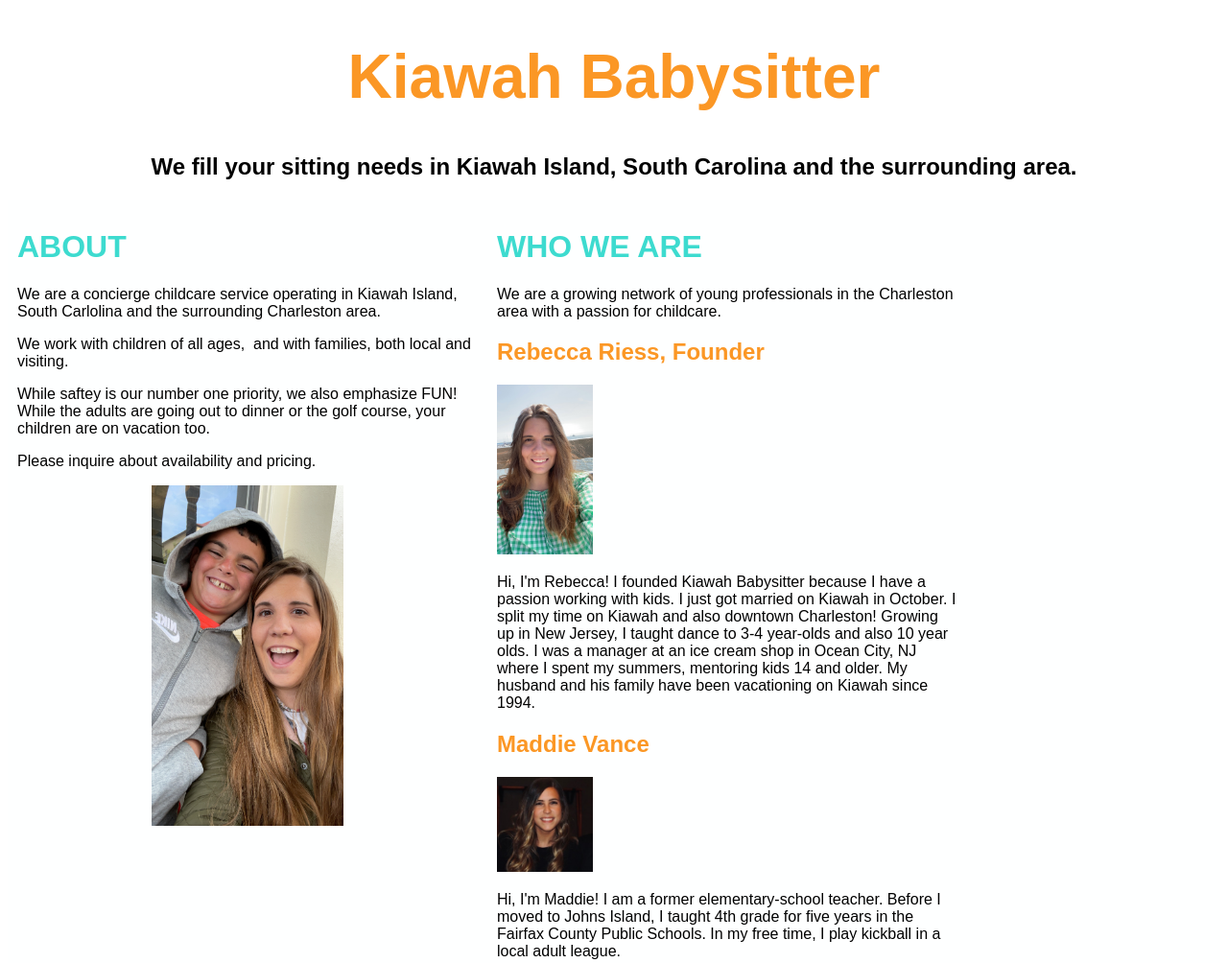
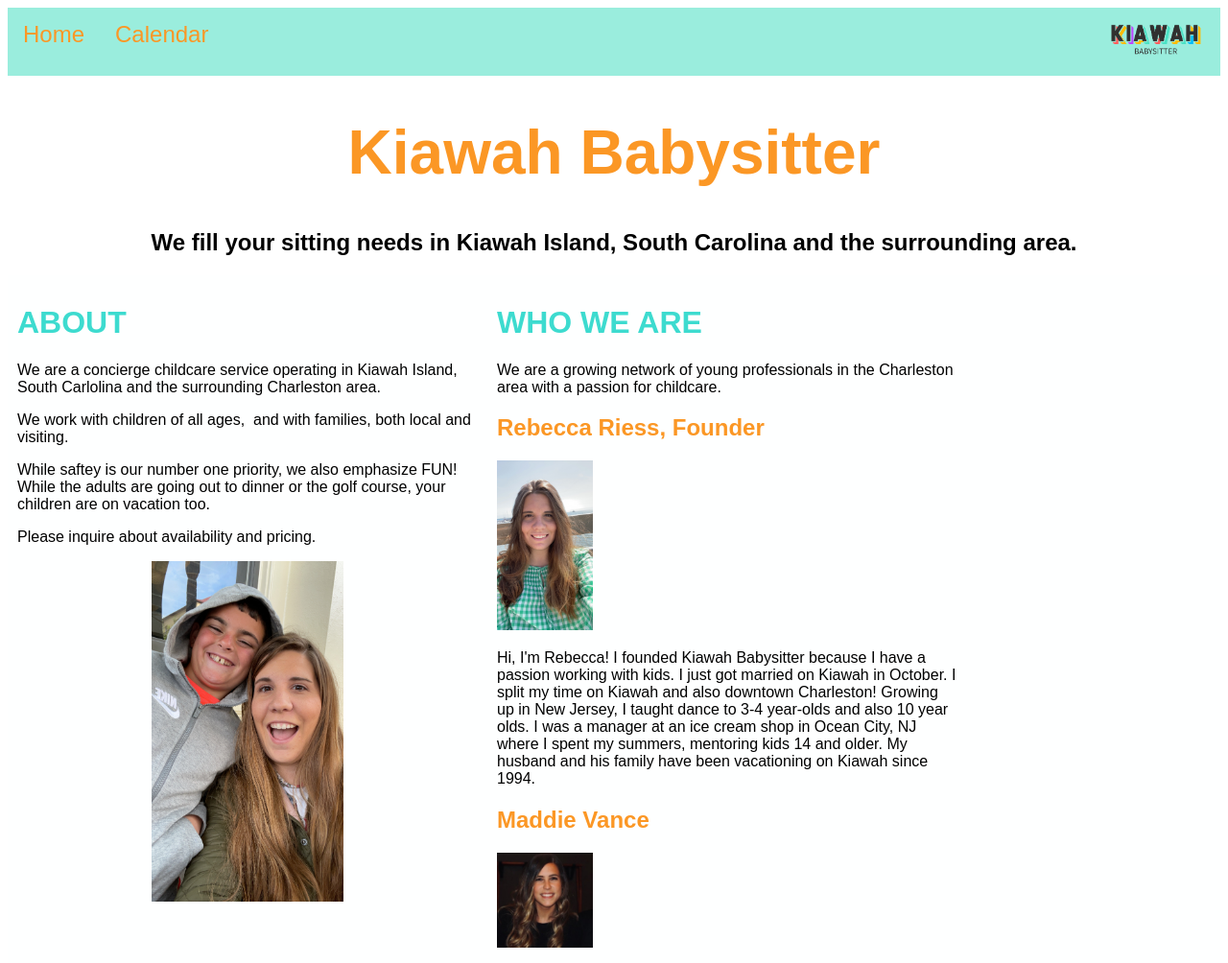
Before and after one commit to hans-riess/kiawahbabysitter.github.io, a plain HTML site: page index.html in a window 1280 px wide. Shown: the top 1004 px of the page at 96% size. Drawn offline with Linux system fonts and the light colour scheme; a script that the page names is missing; a web font is replaced by a local one.

Commit message:
calendar

```diff
--- a/index.html
+++ b/index.html
@@ -48,13 +48,45 @@ font-style: normal;
     width: 100%;
   }
 }
+
+ul {
+  list-style-type: none;
+  margin: 0;
+  padding: 0;
+  overflow: hidden;
+  background-color: #9AEDDD;
+}
+
+li {
+  float: left;
+}
+
+li a {
+  display: block;
+  color: #fb9725;
+  text-align: center;
+  font-size: 24px;
+  padding: 14px 16px;
+  text-decoration: none;
+}
+
+li a:hover:not(.active) {
+  background-color: #1EAB90;
+}
+
 </style>
-	<link rel="shortcut icon" type="image/x-icon" href="images/favicon.ico">
+<link rel="shortcut icon" type="image/x-icon" href="images/favicon.ico">
 </head>
 <body>
 
+<ul>
+	<li><a href="index.html">Home </a> </li>
+  <li><a href="calendar.html">Calendar</a></li>
+  <li style="float:right"><a href="index.html"><img src="images/transparent-cropped-logo.png" width="100" height="37" alt=""/></a></li>
+</ul>
+
 <header>
-	<h1  style="color:#fb9725; text-align: center; font-size: 48pt"> Kiawah Babysitter </h1>
+	<h1 style="color:#fb9725; text-align: center; font-size: 48pt"> Kiawah Babysitter </h1>
 	<h2 style="text-align: center"> We fill your sitting needs in Kiawah Island, South Carolina and the surrounding area.</h2>
 </header>
 
```
Also changed, not shown: calendar.html (added, +87 -0 lines).
